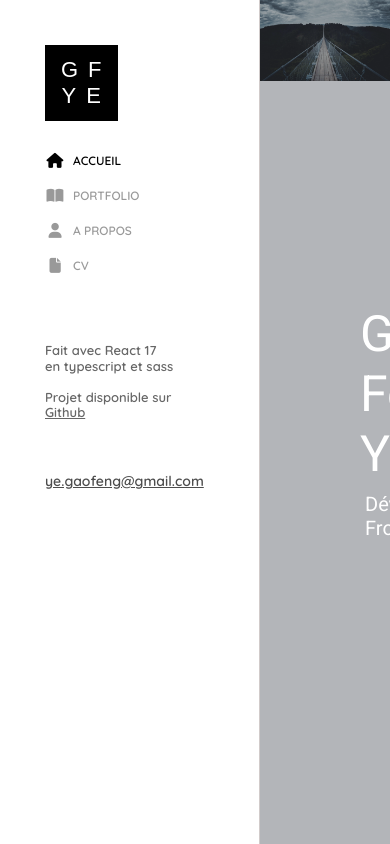
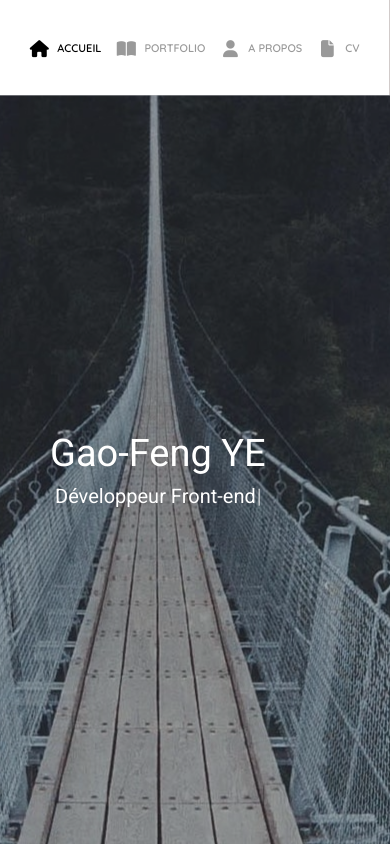
Before and after one commit to gaofengye/my-portfolio, a React (Create React App) app: page / in a window 390 px wide. Built offline with nearby package versions, Linux system fonts and the light colour scheme.

Commit message:
feat: responsive part 1

```diff
--- a/src/App.scss
+++ b/src/App.scss
@@ -1,3 +1,5 @@
+@import "./styles/_mixin.scss";
+
 #main {
 	height: 100vh;
 	overflow: hidden;
@@ -12,6 +14,10 @@
 		position: relative;
 		height: 100%;
 		color: #fff;
+
+		@media (max-width: $bp-tablet) {
+			height: calc(100% - 95px);
+		}
 	}
 
 	#background {
@@ -37,5 +43,19 @@
 			z-index: 0;
 			position: relative;
 		}
+
+		@media (max-width: $bp-tablet) {
+			height: calc(100% - 95px);
+
+			img {
+				object-fit: none;
+				max-width: none;
+				height: 100%;
+				position: absolute;
+				top: 50%;
+				left: 50%;
+				transform: translate(-50%, -50%);
+			}
+		}
 	}
 }
--- a/src/components/Sidebar/Sidebar.scss
+++ b/src/components/Sidebar/Sidebar.scss
@@ -6,6 +6,16 @@
 	width: 260px;
 	height: 100vh;
 	border-right: 1px solid #d1cbca;
+	background-color: #fff;
+	z-index: 10;
+
+	@media (max-width: $bp-tablet) {
+		padding: 30px;
+	}
+
+	@media (max-width: $bp-mobile) {
+		padding: 30px 10px;
+	}
 
 	.logo {
 		display: inline-block;
@@ -24,6 +34,21 @@
 			font-weight: 400;
 			text-transform: uppercase;
 			letter-spacing: 10px;
+		}
+
+		@media (max-width: $bp-tablet) {
+			position: absolute;
+			top: 50%;
+			transform: translateY(-50%);
+			margin-bottom: 0;
+
+			span {
+				font-size: rem(16);
+			}
+		}
+
+		@media (max-width: $bp-mobile) {
+			display: none;
 		}
 	}
 
@@ -58,6 +83,40 @@
 				color: #000;
 			}
 		}
+
+		@media (max-width: $bp-tablet) {
+			display: flex;
+			flex-direction: row;
+			align-items: center;
+			justify-content: center;
+			margin-bottom: 0;
+
+			li {
+				margin-left: 30px;
+
+				&:first-child {
+					margin-left: 0;
+				}
+
+				.menu-link {
+					font-size: rem(16);
+
+					i {
+						font-size: rem(17);
+					}
+				}
+			}
+		}
+
+		@media (max-width: $bp-mobile) {
+			li {
+				margin-left: 15px;
+
+				.menu-link {
+					font-size: rem(11);
+				}
+			}
+		}
 	}
 
 	.description {
@@ -68,10 +127,18 @@
 		a {
 			color: rgba(0, 0, 0, 0.6);
 		}
+
+		@media (max-width: $bp-tablet) {
+			display: none;
+		}
 	}
 
 	.contact-link {
 		color: rgba(0, 0, 0, 0.7);
 		font-size: rem(14);
+
+		@media (max-width: $bp-tablet) {
+			display: none;
+		}
 	}
 }
--- a/src/pages/About/About.scss
+++ b/src/pages/About/About.scss
@@ -11,12 +11,22 @@
 		border-radius: 2px;
 		position: relative;
 		background-color: rgba(45, 58, 75, 0.5);
+
+		@media (max-width: $bp-mobile) {
+			width: 80%;
+		}
 	}
 	img {
 		width: 420px;
 		max-width: 100%;
 		border-radius: 5px;
 		margin: 30px 50px;
+		display: block;
+
+		@media (max-width: $bp-mobile) {
+			margin: 30px 15px 0 15px;
+			max-width: calc(100% - 30px);
+		}
 	}
 	.text {
 		background-color: #fff;
@@ -28,5 +38,17 @@
 		padding: 20px;
 		font-size: rem(15);
 		color: #333;
+
+		@media (max-width: $bp-tablet) {
+			left: 50%;
+		}
+
+		@media (max-width: $bp-mobile) {
+			position: static;
+			width: calc(100% - 30px);
+			margin-left: 15px;
+			max-height: 40%;
+			overflow: auto;
+		}
 	}
 }
--- a/src/pages/Home/Home.scss
+++ b/src/pages/Home/Home.scss
@@ -7,9 +7,17 @@
 	flex-direction: column;
 	justify-content: center;
 
+	@media (max-width: $bp-mobile) {
+		padding-left: 50px;
+	}
+
 	.name {
 		font-size: rem(50);
 		margin-bottom: 8px;
+
+		@media (max-width: $bp-mobile) {
+			font-size: rem(38);
+		}
 	}
 
 	.typed-text {
--- a/src/pages/Resume/Resume.scss
+++ b/src/pages/Resume/Resume.scss
@@ -17,10 +17,18 @@
 
 	.wrapper {
 		display: flex;
+
+		@media (max-width: $bp-mobile) {
+			flex-direction: column;
+		}
 	}
 
 	.column {
 		margin: 0 15px;
+
+		@media (max-width: $bp-mobile) {
+			margin-bottom: 15px;
+		}
 	}
 
 	h3 {
--- a/src/pages/Showcases/Showcases.scss
+++ b/src/pages/Showcases/Showcases.scss
@@ -46,6 +46,10 @@
 
 		.swiper-slide {
 			width: 180px;
+
+			@media (max-width: $bp-mobile) {
+				width: 280px;
+			}
 
 			img {
 				width: 100%;
--- a/src/pages/Showcases/Showcases.tsx
+++ b/src/pages/Showcases/Showcases.tsx
@@ -27,7 +27,8 @@ const Showcases: FunctionComponent = () => {
                         setWrapperSize={true}
                         breakpoints={{
                             480: {
-                                slidesPerView: 1
+                                slidesPerView: 1,
+                                slidesPerGroup: 1
                             },
                             768: {
                                 slidesPerView: 2,
--- a/src/styles/_mixin.scss
+++ b/src/styles/_mixin.scss
@@ -1,5 +1,11 @@
 $browser-context: 16; // Default
 
-@function rem($pixels, $context: $browser-context) {
-  @return #{$pixels/$context}rem;
+@function rem(
+	$pixels,
+	$context: $browser-context
+) {
+	@return #{$pixels/$context}rem;
 }
+
+$bp-mobile: 480px;
+$bp-tablet: 1024px;
--- a/src/styles/layout.scss
+++ b/src/styles/layout.scss
@@ -1,7 +1,14 @@
+@import "./mixin";
+
 #sidebar {
 	position: fixed;
 	top: 0;
 	left: 0;
+
+	@media (max-width: $bp-tablet) {
+		width: 100%;
+		height: 95px;
+	}
 }
 
 #content {
@@ -10,6 +17,13 @@
 	left: 260px;
 	height: 100%;
 	width: calc(100% - 260px);
+
+	@media (max-width: $bp-tablet) {
+		height: calc(100% - 95px);
+		width: 100%;
+		left: 0;
+		top: 95px;
+	}
 }
 
 #background {
@@ -17,4 +31,11 @@
 	top: 0;
 	left: 260px;
 	width: calc(100% - 260px);
+
+	@media (max-width: $bp-tablet) {
+		width: 100%;
+		height: calc(100% - 95px);
+		left: 0;
+		top: 95px;
+	}
 }
```
